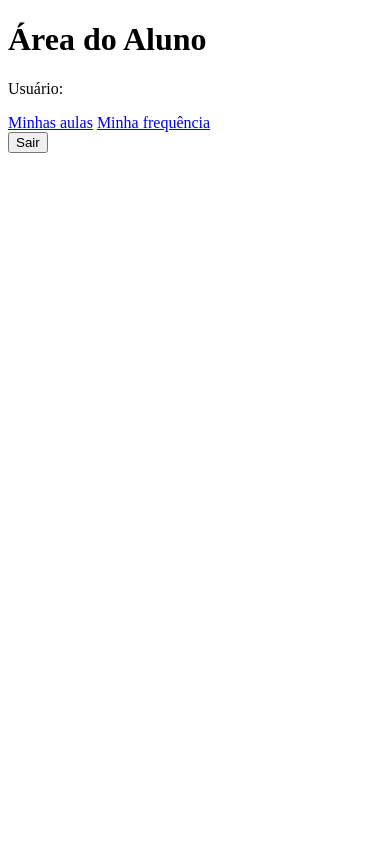
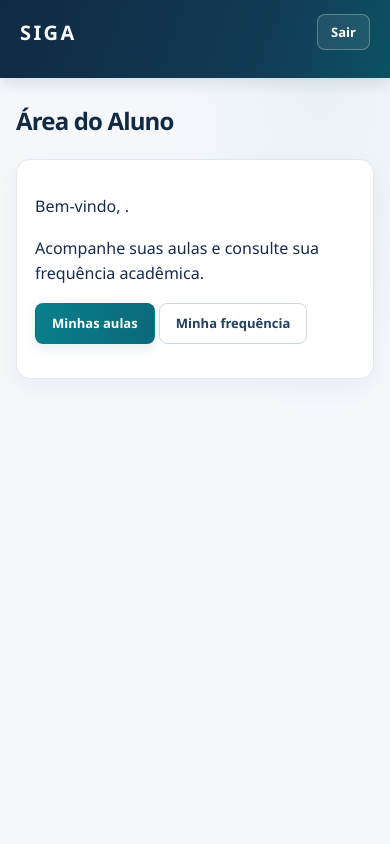
Before and after one commit to dragonfirsty/siga, a Spring app: page /aluno/inicio in a window 390 px wide. Run offline with Thymeleaf, Linux system fonts and the light colour scheme; the template is opened without the code that fills it, so the values that code supplies are empty; some of the project's set-up classes (security, data sources, template engines, error pages and the like) are left out, and stand-ins take their place.

Commit message:
Fix role routes and apply shared page styling
Co-authored-by: copilot-swe-agent[bot] <198982749+Copilot@users.noreply.github.com>

```diff
--- a/src/main/java/com/fatec/siga/repository/AulaRepository.java
+++ b/src/main/java/com/fatec/siga/repository/AulaRepository.java
@@ -1,13 +1,19 @@
 package com.fatec.siga.repository;
 
 import com.fatec.siga.model.Aula;
+import org.springframework.data.jpa.repository.EntityGraph;
 import org.springframework.data.jpa.repository.JpaRepository;
 
 import java.util.List;
+import java.util.Optional;
 
 public interface AulaRepository extends JpaRepository<Aula, Long> {
 
+    @EntityGraph(attributePaths = "presencas")
     List<Aula> findByProfessorIdOrderByDataDescHoraInicioDesc(Long professorId);
+
+    @EntityGraph(attributePaths = "presencas")
+    Optional<Aula> findById(Long id);
 
     List<Aula> findByTurmaIdOrderByDataDesc(Long turmaId);
 
--- a/src/main/java/com/fatec/siga/repository/DisciplinaRepository.java
+++ b/src/main/java/com/fatec/siga/repository/DisciplinaRepository.java
@@ -3,11 +3,15 @@ package com.fatec.siga.repository;
 import java.util.List;
 import java.util.Optional;
 
+import org.springframework.data.jpa.repository.EntityGraph;
 import org.springframework.data.jpa.repository.JpaRepository;
 
 import com.fatec.siga.domain.Disciplina;
 
 public interface DisciplinaRepository extends JpaRepository<Disciplina, Long> {
+
+	@EntityGraph(attributePaths = "curso")
+	List<Disciplina> findAll();
 
 	Optional<Disciplina> findByCodigo(String codigo);
 
--- a/src/main/java/com/fatec/siga/repository/TurmaRepository.java
+++ b/src/main/java/com/fatec/siga/repository/TurmaRepository.java
@@ -2,11 +2,15 @@ package com.fatec.siga.repository;
 
 import java.util.List;
 
+import org.springframework.data.jpa.repository.EntityGraph;
 import org.springframework.data.jpa.repository.JpaRepository;
 
 import com.fatec.siga.domain.Turma;
 
 public interface TurmaRepository extends JpaRepository<Turma, Long> {
+
+	@EntityGraph(attributePaths = { "curso", "disciplina", "professor.usuario" })
+	List<Turma> findAll();
 
 	List<Turma> findByCursoId(Long cursoId);
 
--- a/src/main/java/com/fatec/siga/web/HomeController.java
+++ b/src/main/java/com/fatec/siga/web/HomeController.java
@@ -40,6 +40,11 @@ public class HomeController {
 		return "professor/inicio";
 	}
 
+	@GetMapping("/professor/presencas")
+	public String presencasProfessor() {
+		return "redirect:/professor/aulas";
+	}
+
 	@GetMapping("/aluno")
 	public String aluno() {
 		return "aluno/inicio";
--- /dev/null
+++ b/src/main/resources/static/css/app.css
@@ -0,0 +1,340 @@
+:root {
+	color-scheme: light;
+	font-family: 'DM Sans', 'Segoe UI', sans-serif;
+	color: #172b4d;
+	background: #f5f7fb;
+	font-synthesis: none;
+	text-rendering: optimizeLegibility;
+	-webkit-font-smoothing: antialiased;
+	-moz-osx-font-smoothing: grayscale;
+}
+
+* {
+	box-sizing: border-box;
+}
+
+body {
+	min-width: 320px;
+	min-height: 100vh;
+	margin: 0;
+	background:
+		radial-gradient(ellipse at 82% 8%, rgb(8 127 140 / 5%), transparent 33%),
+		#f5f7fb;
+}
+
+button,
+input,
+select {
+	font: inherit;
+}
+
+.site-header {
+	display: flex;
+	align-items: center;
+	gap: 30px;
+	min-height: 72px;
+	padding: 12px max(24px, calc((100% - 1120px) / 2));
+	color: #fff;
+	background: linear-gradient(110deg, #102a43, #123a54 65%, #0c5264);
+	box-shadow: 0 4px 16px rgb(16 42 67 / 14%);
+}
+
+.site-header a {
+	color: #d7e5ee;
+	text-decoration: none;
+}
+
+.site-header a:hover,
+.site-header a:focus-visible {
+	color: #83e2d6;
+}
+
+.site-header .marca {
+	color: #fff;
+	font-size: 20px;
+	font-weight: 800;
+	letter-spacing: 0.12em;
+}
+
+.site-nav {
+	display: flex;
+	flex: 1;
+	flex-wrap: wrap;
+	gap: 10px 24px;
+}
+
+.site-nav a,
+.nav-logout {
+	font-size: 13px;
+	font-weight: 600;
+}
+
+.logout-form {
+	margin: 0;
+}
+
+.nav-logout {
+	padding: 8px 13px;
+	border: 1px solid rgb(255 255 255 / 28%);
+	border-radius: 8px;
+	color: #fff;
+	background: rgb(255 255 255 / 8%);
+	cursor: pointer;
+}
+
+.nav-logout:hover {
+	background: rgb(255 255 255 / 16%);
+}
+
+main {
+	width: min(1120px, 100%);
+	margin: 38px auto;
+	padding: 0 24px;
+}
+
+h1,
+h2 {
+	color: #102a43;
+	letter-spacing: -0.035em;
+}
+
+h1 {
+	margin: 0 0 22px;
+	font-size: clamp(24px, 3vw, 32px);
+	font-weight: 700;
+}
+
+h2 {
+	margin: 0 0 14px;
+	font-size: 20px;
+}
+
+p {
+	line-height: 1.6;
+}
+
+.card,
+main > form {
+	margin: 0 0 20px;
+	padding: 24px;
+	border: 1px solid #e1e8ef;
+	border-radius: 14px;
+	background: #fff;
+	box-shadow: 0 8px 24px rgb(16 42 67 / 5%);
+}
+
+.btn,
+main > a,
+td > a,
+button[type="submit"]:not(.nav-logout) {
+	display: inline-flex;
+	align-items: center;
+	justify-content: center;
+	min-height: 40px;
+	padding: 9px 16px;
+	border: 1px solid transparent;
+	border-radius: 8px;
+	color: #fff;
+	background: linear-gradient(100deg, #087f8c, #0b697b);
+	box-shadow: 0 5px 12px rgb(8 127 140 / 12%);
+	cursor: pointer;
+	font-size: 13px;
+	font-weight: 700;
+	text-decoration: none;
+	transition: transform 160ms ease, filter 160ms ease;
+}
+
+.btn:hover,
+main > a:hover,
+td > a:hover,
+button[type="submit"]:not(.nav-logout):hover {
+	transform: translateY(-1px);
+	filter: brightness(1.05);
+}
+
+.btn-sec {
+	border-color: #cbd8e3;
+	color: #23415e;
+	background: #fff;
+	box-shadow: none;
+}
+
+table {
+	width: 100%;
+	overflow: hidden;
+	border: 1px solid #e1e8ef;
+	border-collapse: separate;
+	border-spacing: 0;
+	border-radius: 12px;
+	background: #fff;
+	box-shadow: 0 8px 24px rgb(16 42 67 / 5%);
+}
+
+th,
+td {
+	padding: 14px 16px;
+	border-bottom: 1px solid #edf1f5;
+	text-align: left;
+	font-size: 13px;
+	line-height: 1.5;
+}
+
+th {
+	color: #52677d;
+	background: #f2f6f9;
+	font-size: 11px;
+	font-weight: 700;
+	letter-spacing: 0.07em;
+	text-transform: uppercase;
+}
+
+tbody tr:last-child td {
+	border-bottom: 0;
+}
+
+td form {
+	display: inline;
+	margin: 0 0 0 6px;
+}
+
+td > a {
+	min-height: 34px;
+	padding: 6px 11px;
+}
+
+td button[type="submit"]:not(.nav-logout) {
+	min-height: 34px;
+	padding: 6px 11px;
+	color: #9b2c2c;
+	border-color: #f2cccc;
+	background: #fff5f5;
+	box-shadow: none;
+}
+
+.campo,
+main > form > div {
+	margin-bottom: 18px;
+}
+
+.campo label,
+main > form label {
+	display: block;
+	margin-bottom: 7px;
+	color: #253b53;
+	font-size: 13px;
+	font-weight: 600;
+}
+
+.campo input,
+.campo select,
+main > form input:not([type="checkbox"]),
+main > form select {
+	width: 100%;
+	min-height: 46px;
+	padding: 10px 12px;
+	border: 1px solid #d6dee8;
+	border-radius: 8px;
+	outline: 0;
+	color: #172b4d;
+	background: #fff;
+	font-size: 14px;
+}
+
+.campo input:focus,
+.campo select:focus,
+main > form input:focus,
+main > form select:focus {
+	border-color: #087f8c;
+	box-shadow: 0 0 0 4px rgb(8 127 140 / 11%);
+}
+
+main > form input[type="checkbox"],
+.campo input[type="checkbox"] {
+	accent-color: #087f8c;
+}
+
+main > form p[role="alert"],
+p[role="alert"] {
+	margin: 8px 0;
+	color: #991b1b;
+	font-size: 13px;
+}
+
+p[role="status"] {
+	margin: 0 0 18px;
+	padding: 12px 16px;
+	border: 1px solid #a7f3d0;
+	border-radius: 9px;
+	color: #065f46;
+	background: #ecfdf5;
+}
+
+.ok {
+	color: #087443;
+	font-weight: 700;
+}
+
+.nao {
+	color: #b42318;
+	font-weight: 700;
+}
+
+.badge {
+	display: inline-block;
+	padding: 4px 10px;
+	border-radius: 999px;
+	font-size: 11px;
+	font-weight: 700;
+}
+
+.badge-agendada {
+	color: #22577a;
+	background: #e5f2fb;
+}
+
+.badge-realizada {
+	color: #087443;
+	background: #e3f6eb;
+}
+
+@media (max-width: 700px) {
+	.site-header {
+		flex-wrap: wrap;
+		gap: 14px 20px;
+		padding: 14px 20px;
+	}
+
+	.site-nav {
+		order: 3;
+		flex-basis: 100%;
+		gap: 12px 18px;
+	}
+
+	.logout-form {
+		margin-left: auto;
+	}
+
+	main {
+		margin: 26px auto;
+		padding: 0 16px;
+	}
+
+	.card,
+	main > form {
+		padding: 18px;
+	}
+
+	table {
+		display: block;
+		overflow-x: auto;
+		white-space: nowrap;
+	}
+}
+
+@media (prefers-reduced-motion: reduce) {
+	* {
+		scroll-behavior: auto !important;
+		transition-duration: 0.01ms !important;
+		animation-duration: 0.01ms !important;
+	}
+}
--- a/src/main/resources/templates/aluno/inicio.html
+++ b/src/main/resources/templates/aluno/inicio.html
@@ -5,16 +5,20 @@
 	<meta charset="UTF-8">
 	<meta name="viewport" content="width=device-width, initial-scale=1">
 	<title>Aluno - SIGA</title>
+	<link rel="stylesheet" th:href="@{/css/app.css}">
 </head>
 <body>
-	<h1>Área do Aluno</h1>
-	<p>Usuário: <span sec:authentication="name"></span></p>
-	<nav>
-		<a href="/aluno/aulas">Minhas aulas</a>
-		<a href="/aluno/frequencia">Minha frequência</a>
-	</nav>
-	<form th:action="@{/logout}" method="post">
-		<button type="submit">Sair</button>
-	</form>
+	<header th:replace="~{fragments/layout :: menu}"></header>
+	<main>
+		<h1>Área do Aluno</h1>
+		<div class="card">
+			<p>Bem-vindo, <strong sec:authentication="name"></strong>.</p>
+			<p>Acompanhe suas aulas e consulte sua frequência acadêmica.</p>
+			<p style="margin-top: 16px">
+				<a class="btn" th:href="@{/aluno/aulas}">Minhas aulas</a>
+				<a class="btn btn-sec" th:href="@{/aluno/frequencia}">Minha frequência</a>
+			</p>
+		</div>
+	</main>
 </body>
 </html>
--- a/src/main/resources/templates/fragments/layout.html
+++ b/src/main/resources/templates/fragments/layout.html
@@ -4,39 +4,23 @@
     <meta charset="UTF-8">
     <meta name="viewport" content="width=device-width, initial-scale=1.0">
     <title th:text="${titulo}">SIGA 2</title>
-    <style>
-        * { box-sizing: border-box; margin: 0; padding: 0; }
-        body { font-family: Arial, Helvetica, sans-serif; background: #f2f3f5; color: #1b1b1b; }
-        header { background: #1f2d3d; color: #fff; padding: 14px 24px; }
-        header a { color: #cdd5df; text-decoration: none; margin-right: 18px; font-size: 14px; }
-        header a:hover { color: #fff; }
-        header .marca { font-weight: bold; font-size: 18px; margin-right: 28px; color: #fff; }
-        main { max-width: 900px; margin: 24px auto; padding: 0 16px; }
-        h1 { font-size: 22px; margin-bottom: 16px; color: #1f2d3d; }
-        table { width: 100%; border-collapse: collapse; background: #fff; border: 1px solid #d7d9dd; }
-        th, td { padding: 10px 12px; text-align: left; border-bottom: 1px solid #e4e5e8; font-size: 14px; }
-        th { background: #eceef1; color: #555; text-transform: uppercase; font-size: 12px; }
-        .btn { display: inline-block; padding: 8px 16px; background: #1f2d3d; color: #fff; text-decoration: none; border: none; cursor: pointer; font-size: 14px; }
-        .btn:hover { background: #2d4259; }
-        .btn-sec { background: #fff; color: #1f2d3d; border: 1px solid #1f2d3d; }
-        .card { background: #fff; border: 1px solid #d7d9dd; padding: 20px; margin-bottom: 16px; }
-        .campo { margin-bottom: 14px; }
-        .campo label { display: block; font-weight: bold; font-size: 13px; margin-bottom: 4px; }
-        .campo input, .campo select { width: 100%; padding: 8px; border: 1px solid #bbb; font-size: 14px; }
-        .ok { color: #1a7f37; font-weight: bold; }
-        .nao { color: #c0392b; font-weight: bold; }
-        .badge { padding: 2px 8px; font-size: 12px; border-radius: 2px; }
-        .badge-agendada { background: #e0ecff; color: #224; }
-        .badge-realizada { background: #dbf0db; color: #060; }
-    </style>
+    <link rel="stylesheet" th:href="@{/css/app.css}">
 </head>
 <body>
-<header th:fragment="menu">
-    <a class="marca" th:href="@{/}">SIGA 2</a>
-    <a th:href="@{/professor/aulas}">Professor</a>
-    <a th:href="@{/aluno/aulas}">Aluno</a>
-    <a th:href="@{/h2-console}">Banco (H2)</a>
-    <a th:href="@{/swagger-ui.html}">API</a>
+<header class="site-header" th:fragment="menu"
+        xmlns:sec="https://www.thymeleaf.org/extras/spring-security">
+    <a class="marca" th:href="@{/}">SIGA</a>
+    <nav class="site-nav" aria-label="Navegação principal">
+        <a sec:authorize="hasRole('ADMIN')" th:href="@{/admin/cursos}">Cursos</a>
+        <a sec:authorize="hasRole('ADMIN')" th:href="@{/admin/disciplinas}">Disciplinas</a>
+        <a sec:authorize="hasRole('ADMIN')" th:href="@{/admin/turmas}">Turmas</a>
+        <a sec:authorize="hasRole('PROFESSOR')" th:href="@{/professor/aulas}">Minhas aulas</a>
+        <a sec:authorize="hasRole('ALUNO')" th:href="@{/aluno/aulas}">Minhas aulas</a>
+        <a sec:authorize="hasRole('ALUNO')" th:href="@{/aluno/frequencia}">Frequência</a>
+    </nav>
+    <form class="logout-form" th:action="@{/logout}" method="post">
+        <button class="nav-logout" type="submit">Sair</button>
+    </form>
 </header>
 </body>
 </html>
```
Also changed, not shown: src/main/resources/templates/admin/inicio.html (+14 -10 lines), src/main/resources/templates/cursos/formulario.html (+2 -5 lines), src/main/resources/templates/cursos/lista.html (+2 -5 lines), src/main/resources/templates/disciplinas/formulario.html (+2 -5 lines), src/main/resources/templates/disciplinas/lista.html (+2 -5 lines), src/main/resources/templates/professor/inicio.html (+10 -9 lines), src/main/resources/templates/turmas/formulario.html (+2 -5 lines), src/main/resources/templates/turmas/lista.html (+2 -5 lines), 1 other file.
